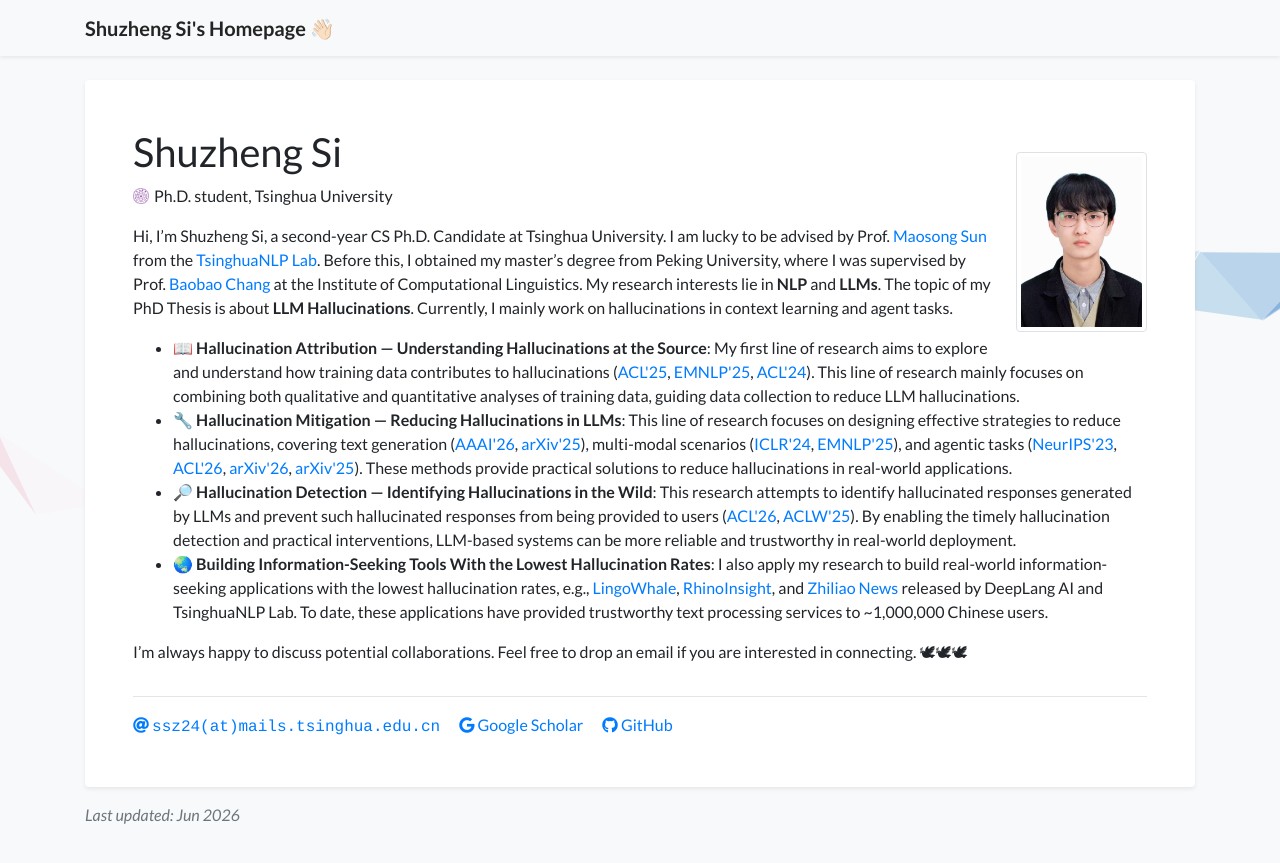
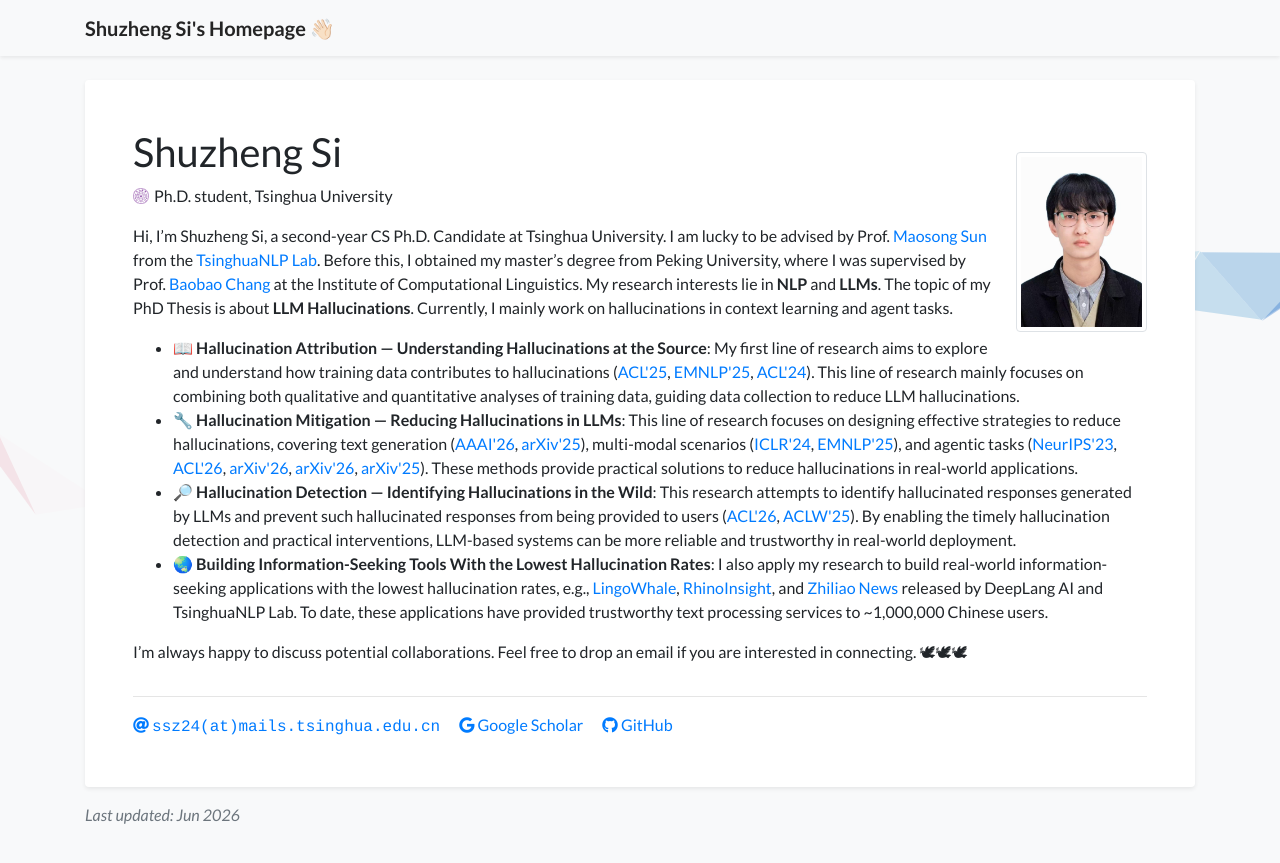
Before and after one commit to S1s-Z/s1s-z.github.io, a Jekyll site: the page built from index.html, in a window 1280 px wide. Shown: the top 863 px of the page. Built offline with Jekyll 4.4.1, drawn with Linux system fonts in a browser that asks for light colours; a style sheet for code colours, icons or effects is not loaded.

Commit message:
Update profile.yml

```diff
--- a/_data/profile.yml
+++ b/_data/profile.yml
@@ -26,7 +26,7 @@
           📖 <b>Hallucination Attribution — Understanding Hallucinations at the Source</b>: My first line of research aims to explore and understand how training data contributes to hallucinations (<a href="https://arxiv.org/abs/2502.07340">ACL'25</a>, <a href="https://arxiv.org/abs/2410.15633">EMNLP'25</a>, <a href="https://arxiv.org/abs/2312.10302">ACL'24</a>). This line of research mainly focuses on combining both qualitative and quantitative analyses of training data, guiding data collection to reduce LLM hallucinations.
       </li>
       <li>
-          🔧 <b>Hallucination Mitigation  — Reducing Hallucinations in LLMs</b>: This line of research focuses on designing effective strategies to reduce hallucinations, covering text generation (<a href="https://arxiv.org/abs/2505.16483">AAAI'26</a>, <a href="https://arxiv.org/abs/2512.14244">arXiv'25</a>), multi-modal scenarios (<a href="https://arxiv.org/abs/2309.07915">ICLR'24</a>, <a href="https://arxiv.org/abs/2411.14279">EMNLP'25</a>), and agentic tasks (<a href="https://arxiv.org/abs/2305.13040">NeurIPS'23</a>, <a href="https://arxiv.org/abs/2510.05608">ACL'26</a>, <a href="https://arxiv.org/abs/2604.27660">arXiv'26</a>, <a href="https://arxiv.org/abs/2511.18743">arXiv'25</a>). These methods provide practical solutions to reduce hallucinations in real-world applications.
+          🔧 <b>Hallucination Mitigation  — Reducing Hallucinations in LLMs</b>: This line of research focuses on designing effective strategies to reduce hallucinations, covering text generation (<a href="https://arxiv.org/abs/2505.16483">AAAI'26</a>, <a href="https://arxiv.org/abs/2512.14244">arXiv'25</a>), multi-modal scenarios (<a href="https://arxiv.org/abs/2309.07915">ICLR'24</a>, <a href="https://arxiv.org/abs/2411.14279">EMNLP'25</a>), and agentic tasks (<a href="https://arxiv.org/abs/2305.13040">NeurIPS'23</a>, <a href="https://arxiv.org/abs/2510.05608">ACL'26</a>, <a href="https://arxiv.org/abs/2604.27660">arXiv'26</a>, <a href="https://arxiv.org/abs/2605.30611">arXiv'26</a>, <a href="https://arxiv.org/abs/2511.18743">arXiv'25</a>). These methods provide practical solutions to reduce hallucinations in real-world applications.
       </li>
       <li>
           🔎 <b>Hallucination Detection  — Identifying Hallucinations in the Wild</b>: This research attempts to identify hallucinated responses generated by LLMs and prevent such hallucinated responses from being provided to users (<a href="https://arxiv.org/abs/2512.20182">ACL'26</a>, <a href="https://arxiv.org/abs/2601.06666">ACLW'25</a>). By enabling the timely hallucination detection and practical interventions, LLM-based systems can be more reliable and trustworthy in real-world deployment.
```
